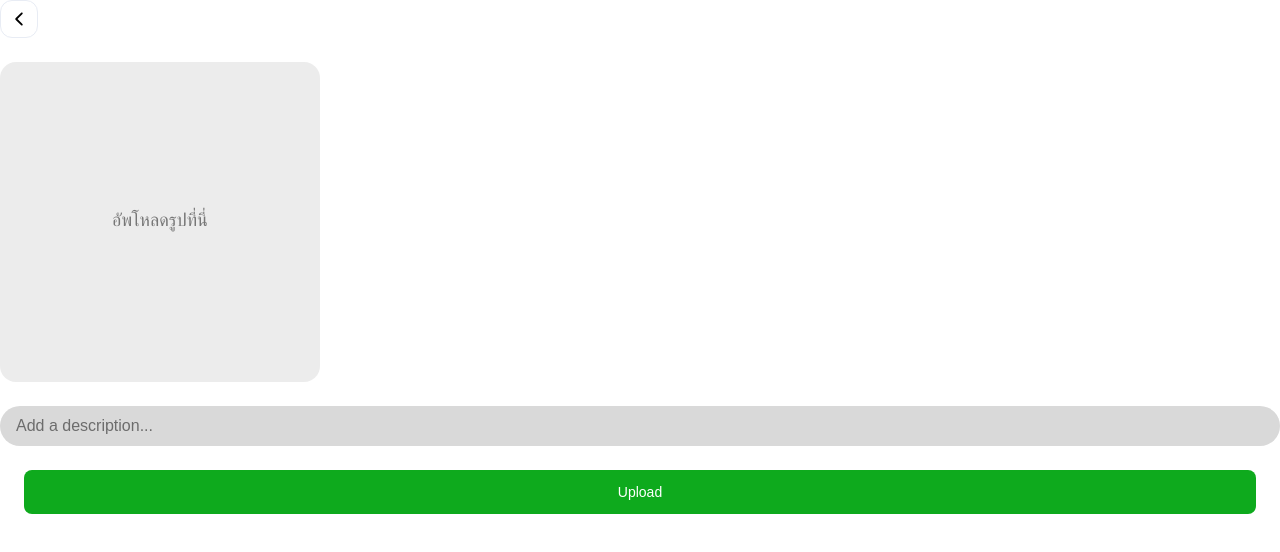
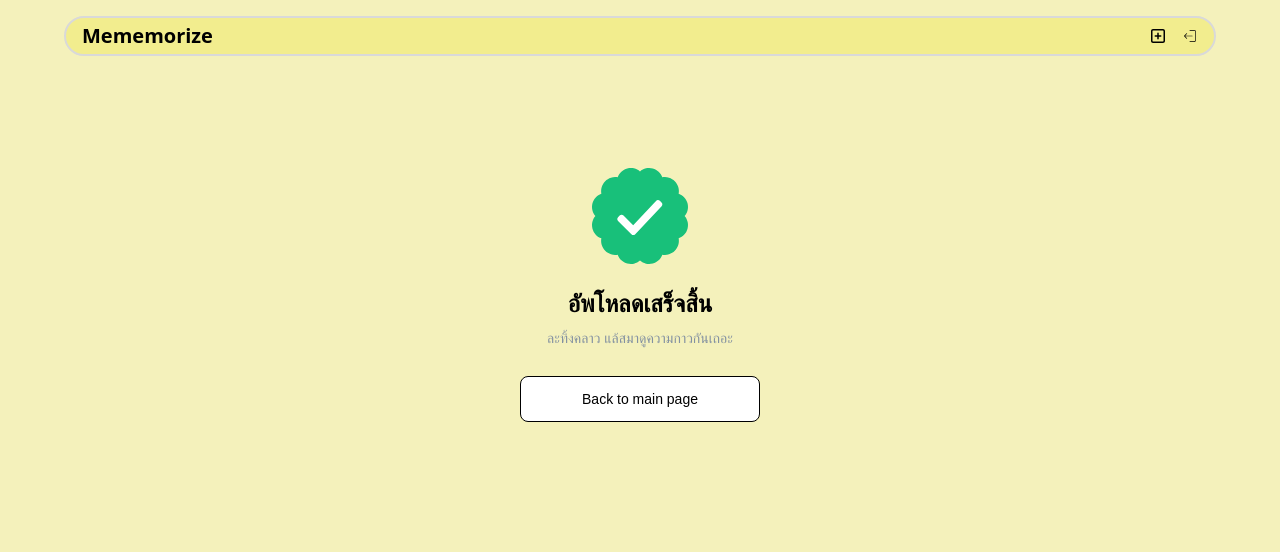
Before and after one commit to IamMrTeapot/Mememorize, a React (Vite) app: page /more-memes in a window 1280 px wide. Shown: the top 552 px of the page. Built offline with nearby package versions, Linux system fonts and the light colour scheme.

Commit message:
feat: successful upload

```diff
--- a/src/components/LoginButton.tsx
+++ b/src/components/LoginButton.tsx
@@ -3,13 +3,15 @@ interface LoginButtonProps {
   color: "green" | "yellow" | "red" | "white";
   isRegister?: boolean;
   isUpload?: boolean;
+  isBack?: boolean;
 }
 
 export default function LoginButton({
   onClick,
   color,
   isRegister,
-  isUpload
+  isUpload,
+  isBack,
 }: LoginButtonProps) {
   const bgColor =
     color === "green"
@@ -21,10 +23,16 @@ export default function LoginButton({
           : "bg-[#FFFFFF]";
   return (
     <button
-      className={`${bgColor} text-sm ${color === "white" ? "text-black border-[1px] border-black" : "text-white"} font-urbanist font-medium mx-6 my-2 p-3 rounded-lg hover:scale-[102%] hover:shadow-md duration-300 ease-in-out`}
+      className={`w-60 ${bgColor} text-sm ${color === "white" ? "text-black border-[1px] border-black" : "text-white"} font-urbanist font-medium mx-6 my-2 p-3 rounded-lg hover:scale-[102%] hover:shadow-md duration-300 ease-in-out`}
       onClick={onClick}
     >
-      {isRegister ? "Register" : isUpload ? "Upload" :"Login"}
+      {isRegister
+        ? "Register"
+        : isUpload
+          ? "Upload"
+          : isBack
+            ? "Back to main page"
+            : "Login"}
     </button>
   );
 }
--- a/src/pages/Home/HomePage.tsx
+++ b/src/pages/Home/HomePage.tsx
@@ -7,7 +7,7 @@ export default function HomePage() {
     <main className="w-full bg-meme-yellow min-h-[100vh] flex justify-center">
       <div className="flex flex-wrap justify-evenly items-center">
         <img src={MainMeme} alt="Main Meme" className="w-[350px] mt-12" />
-        <div className="flex flex-col my-10 mx-10">
+        <div className="flex flex-col my-10 mx-10 items-center">
           <h1 className="font-urbanist font-extrabold text-4xl m-6">
             MEMEMORIZE
           </h1>
--- a/src/pages/MoreMemes/MoreMemesPage.tsx
+++ b/src/pages/MoreMemes/MoreMemesPage.tsx
@@ -1,9 +1,19 @@
 import { useState } from "react";
 import UploadMeme from "./components/UploadMeme";
 import SuccessfulUploaded from "./components/SuccessfulUploaded";
+import NavBar from "../../components/NavBar";
 export default function MoreMemesPage() {
-  const [isUploaded, setIsUploaded] = useState(false);
-  return <div className="flex flex-col">
-    {!isUploaded ? <UploadMeme /> : <SuccessfulUploaded />}
-  </div>;
+  const [isUploaded, setIsUploaded] = useState(true);
+  return (
+    <main className="w-full bg-meme-yellow min-h-[100vh]">
+      <div className="flex flex-col justify-center items-center space-y-4">
+        <NavBar name="Mememorize" />
+        {!isUploaded ? (
+          <UploadMeme setIsUploaded={setIsUploaded} />
+        ) : (
+          <SuccessfulUploaded />
+        )}
+      </div>
+    </main>
+  );
 }
--- a/src/pages/MoreMemes/components/SuccessfulUploaded.tsx
+++ b/src/pages/MoreMemes/components/SuccessfulUploaded.tsx
@@ -1,3 +1,24 @@
+import { useNavigate } from "react-router-dom";
+import SuccessMark from "../../../assets/successmark.svg";
+import LoginButton from "../../../components/LoginButton";
 export default function SuccessfulUploaded() {
-  return <div className=""></div>;
+  const navigate = useNavigate();
+  return (
+    <div className="flex flex-col items-center w-full justify">
+      <img src={SuccessMark} alt="success mark" className="w-24 h-24 mt-24" />
+      <h1 className="font-urbanist font-bold text-2xl text-black text-center mt-6">
+        อัพโหลดเสร็จสิ้น
+      </h1>
+      <p className="font-urbanist font-normal text-sm text-[#8391A1] text-center mt-2 mb-5">
+        ละทิ้งคลาว แล้สมาดูความกาวกันเถอะ
+      </p>
+      <LoginButton
+        onClick={() => {
+          navigate("/memes");
+        }}
+        color="white"
+        isBack={true}
+      />
+    </div>
+  );
 }
--- a/src/pages/MoreMemes/components/UploadMeme.tsx
+++ b/src/pages/MoreMemes/components/UploadMeme.tsx
@@ -3,10 +3,8 @@ import LoginButton from "../../../components/LoginButton";
 import { useNavigate } from "react-router-dom";
 import { useState } from "react";
 export default function UploadMeme({
-  isUploaded,
   setIsUploaded,
 }: {
-  isUploaded: boolean;
   setIsUploaded: (isUploaded: boolean) => void;
 }) {
   const navigate = useNavigate();
@@ -61,7 +59,9 @@ export default function UploadMeme({
         className="bg-[#D9D9D9] py-2 px-4 rounded-full w-full focus:outline-none focus:ring-1 focus:ring-black/50 font-urbanist text-black/80 placeholder:text-black/50"
         onChange={(e) => setDescription(e.target.value)}
       />
-      <LoginButton onClick={() => {}} color="green" isUpload={true} />
+      <LoginButton onClick={() => {
+        setIsUploaded(true);
+      }} color="green" isUpload={true} />
     </div>
   );
 }
```
Also changed, not shown: src/assets/successmark.svg (added).
